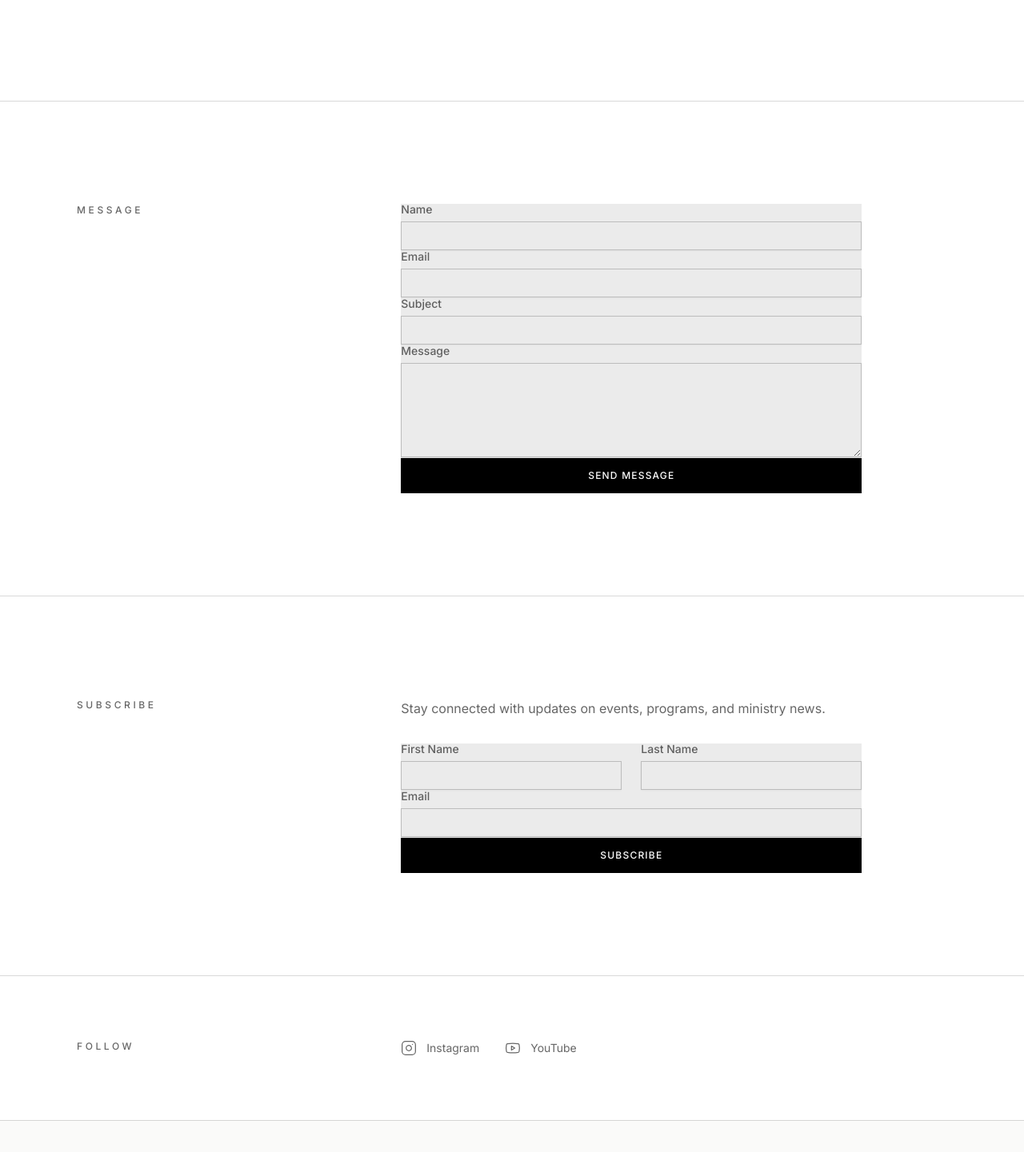
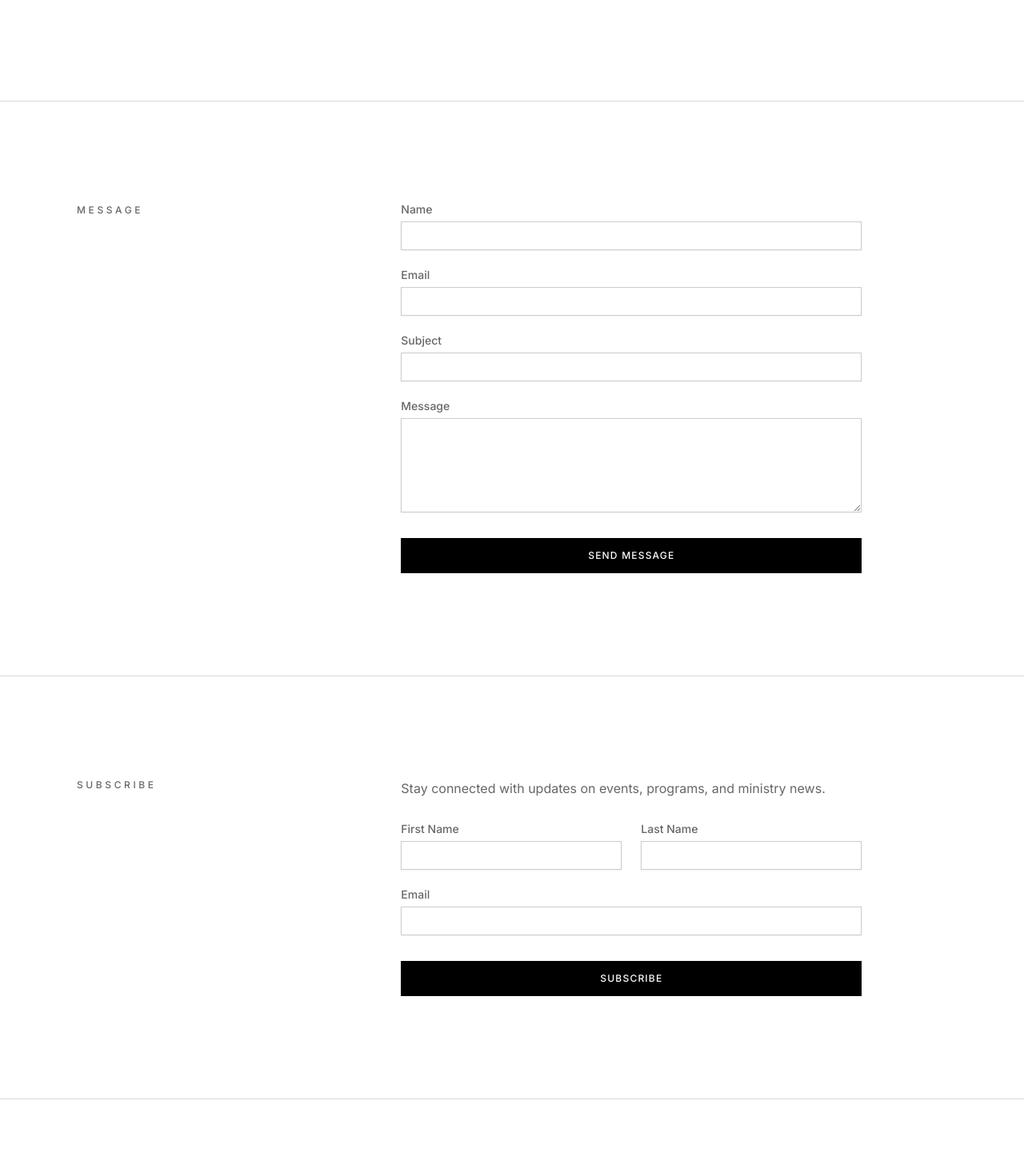
Before and after one commit to Midorivi/Noema, a React (Vite) app: page /contact in a window 1280 px wide. Shown: the part 911-2352 px from the top of the page at 80% size. Built offline with nearby package versions, Linux system fonts and the light colour scheme; a web font is replaced by a local one.

Commit message:
fix: clean up all forms — replace broken space-y-[1px] bg-black/8 grid pattern with proper space-y-6 spacing

```diff
--- a/src/components/sections/MusicianForm.tsx
+++ b/src/components/sections/MusicianForm.tsx
@@ -27,7 +27,7 @@ export function MusicianForm() {
   }
 
   return (
-    <form onSubmit={handleSubmit} className="space-y-[1px] bg-black/8">
+    <form onSubmit={handleSubmit} className="space-y-6">
       <p className="text-sm text-black/60">We welcome both music majors and non-music majors who share a passion for music, service, and community.</p>
       <div className="grid gap-6 sm:grid-cols-2">
         <div><Label htmlFor="m-first" className="text-black/60">First Name</Label><Input id="m-first" required className="mt-2 rounded-none border-black/20 bg-transparent text-black focus:border-black" /></div>
@@ -66,7 +66,7 @@ export function MusicianForm() {
       </fieldset>
       <div><Label htmlFor="m-about" className="text-black/60">Tell us about yourself</Label><Textarea id="m-about" rows={3} className="mt-2 rounded-none border-black/20 bg-transparent text-black focus:border-black" /></div>
       <div><Label htmlFor="m-why" className="text-black/60">Why join NOEMA Ensemble?</Label><Textarea id="m-why" required rows={3} className="mt-2 rounded-none border-black/20 bg-transparent text-black focus:border-black" /></div>
-      <Button type="submit" size="lg" className="w-full rounded-none border border-black bg-black text-xs font-medium tracking-widest uppercase text-white hover:bg-transparent hover:text-black transition-all duration-300">Submit Application</Button>
+      <Button type="submit" size="lg" className="mt-2 w-full rounded-none border border-black bg-black text-xs font-medium tracking-widest uppercase text-white hover:bg-transparent hover:text-black transition-all duration-300">Submit Application</Button>
     </form>
   );
 }
--- a/src/components/sections/StudentForm.tsx
+++ b/src/components/sections/StudentForm.tsx
@@ -26,7 +26,7 @@ export function StudentForm() {
   }
 
   return (
-    <form onSubmit={handleSubmit} className="space-y-[1px] bg-black/8">
+    <form onSubmit={handleSubmit} className="space-y-6">
       <div>
         <Label htmlFor="s-program" className="text-black/60">Program</Label>
         <select id="s-program" required className="mt-2 flex h-10 w-full rounded-none border border-black/20 bg-transparent px-3 py-2 text-sm text-black outline-none focus:border-black">
@@ -61,7 +61,7 @@ export function StudentForm() {
         </select>
       </div>
       {location === "Other" && <div><Label htmlFor="s-loc-other" className="text-black/60">Specify Location</Label><Input id="s-loc-other" required className="mt-2 rounded-none border-black/20 bg-transparent text-black focus:border-black" /></div>}
-      <Button type="submit" size="lg" className="w-full rounded-none border border-black bg-black text-xs font-medium tracking-widest uppercase text-white hover:bg-transparent hover:text-black transition-all duration-300">Submit Application</Button>
+      <Button type="submit" size="lg" className="mt-2 w-full rounded-none border border-black bg-black text-xs font-medium tracking-widest uppercase text-white hover:bg-transparent hover:text-black transition-all duration-300">Submit Application</Button>
     </form>
   );
 }
--- a/src/components/sections/VolunteerForm.tsx
+++ b/src/components/sections/VolunteerForm.tsx
@@ -26,7 +26,7 @@ export function VolunteerForm() {
   }
 
   return (
-    <form onSubmit={handleSubmit} className="space-y-[1px] bg-black/8">
+    <form onSubmit={handleSubmit} className="space-y-6">
       <p className="text-sm text-black/60">Volunteers play an important role in supporting our programs, events, and community outreach activities.</p>
       <div className="grid gap-6 sm:grid-cols-2">
         <div><Label htmlFor="v-first" className="text-black/60">First Name</Label><Input id="v-first" required className="mt-2 rounded-none border-black/20 bg-transparent text-black focus:border-black" /></div>
@@ -57,7 +57,7 @@ export function VolunteerForm() {
       </div>
       <div><Label htmlFor="v-why" className="text-black/60">Why volunteer with us?</Label><Textarea id="v-why" rows={3} className="mt-2 rounded-none border-black/20 bg-transparent text-black focus:border-black" /></div>
       <div><Label htmlFor="v-exp" className="text-black/60">Relevant experience or skills?</Label><Textarea id="v-exp" rows={3} className="mt-2 rounded-none border-black/20 bg-transparent text-black focus:border-black" /></div>
-      <Button type="submit" size="lg" className="w-full rounded-none border border-black bg-black text-xs font-medium tracking-widest uppercase text-white hover:bg-transparent hover:text-black transition-all duration-300">Submit Application</Button>
+      <Button type="submit" size="lg" className="mt-2 w-full rounded-none border border-black bg-black text-xs font-medium tracking-widest uppercase text-white hover:bg-transparent hover:text-black transition-all duration-300">Submit Application</Button>
     </form>
   );
 }
--- a/src/pages/Contact.tsx
+++ b/src/pages/Contact.tsx
@@ -75,12 +75,12 @@ export function Contact() {
                   <p className="text-sm text-black/70">We&apos;ll get back to you soon.</p>
                 </div>
               ) : (
-                <form onSubmit={handleContact} className="space-y-[1px] bg-black/8">
+                <form onSubmit={handleContact} className="space-y-6">
                   <div><Label htmlFor="c-name" className="text-black/60">Name</Label><Input id="c-name" required className="mt-2 rounded-none border-black/20 bg-transparent text-black focus:border-black" /></div>
                   <div><Label htmlFor="c-email" className="text-black/60">Email</Label><Input id="c-email" type="email" required className="mt-2 rounded-none border-black/20 bg-transparent text-black focus:border-black" /></div>
                   <div><Label htmlFor="c-subject" className="text-black/60">Subject</Label><Input id="c-subject" required className="mt-2 rounded-none border-black/20 bg-transparent text-black focus:border-black" /></div>
                   <div><Label htmlFor="c-msg" className="text-black/60">Message</Label><Textarea id="c-msg" required rows={5} className="mt-2 rounded-none border-black/20 bg-transparent text-black focus:border-black" /></div>
-                  <Button type="submit" size="lg" className="w-full rounded-none border border-black bg-black text-xs font-medium tracking-widest uppercase text-white hover:bg-transparent hover:text-black transition-all duration-300">Send Message</Button>
+                  <Button type="submit" size="lg" className="mt-2 w-full rounded-none border border-black bg-black text-xs font-medium tracking-widest uppercase text-white hover:bg-transparent hover:text-black transition-all duration-300">Send Message</Button>
                 </form>
               )}
             </div>
@@ -101,13 +101,13 @@ export function Contact() {
                   <p className="text-sm text-black/70">Thank you for your interest.</p>
                 </div>
               ) : (
-                <form onSubmit={handleSubscribe} className="space-y-[1px] bg-black/8">
+                <form onSubmit={handleSubscribe} className="space-y-6">
                   <div className="grid gap-6 sm:grid-cols-2">
                     <div><Label htmlFor="sub-f" className="text-black/60">First Name</Label><Input id="sub-f" required className="mt-2 rounded-none border-black/20 bg-transparent text-black focus:border-black" /></div>
                     <div><Label htmlFor="sub-l" className="text-black/60">Last Name</Label><Input id="sub-l" required className="mt-2 rounded-none border-black/20 bg-transparent text-black focus:border-black" /></div>
                   </div>
                   <div><Label htmlFor="sub-e" className="text-black/60">Email</Label><Input id="sub-e" type="email" required className="mt-2 rounded-none border-black/20 bg-transparent text-black focus:border-black" /></div>
-                  <Button type="submit" size="lg" className="w-full rounded-none border border-black bg-black text-xs font-medium tracking-widest uppercase text-white hover:bg-transparent hover:text-black transition-all duration-300">Subscribe</Button>
+                  <Button type="submit" size="lg" className="mt-2 w-full rounded-none border border-black bg-black text-xs font-medium tracking-widest uppercase text-white hover:bg-transparent hover:text-black transition-all duration-300">Subscribe</Button>
                 </form>
               )}
             </div>
```
